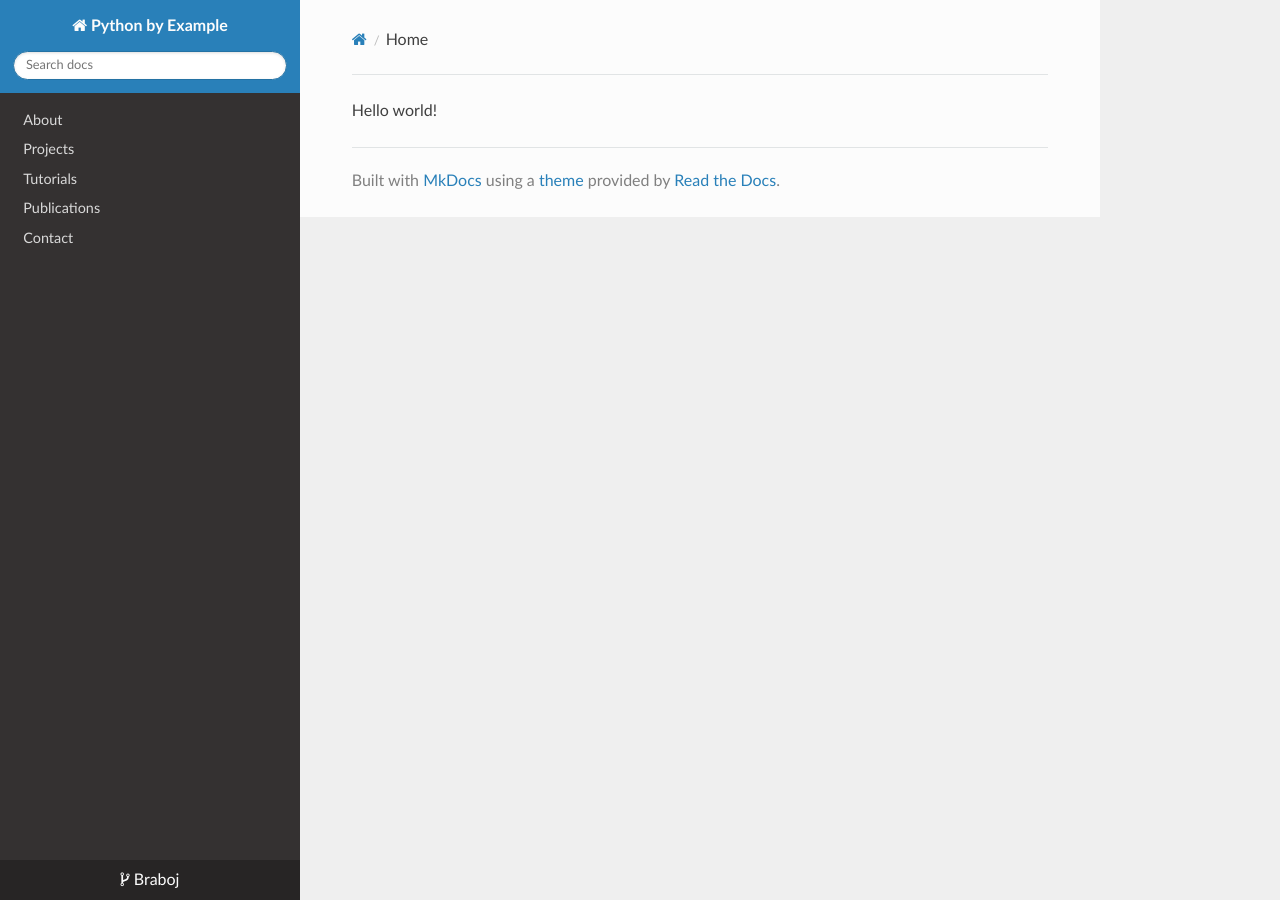
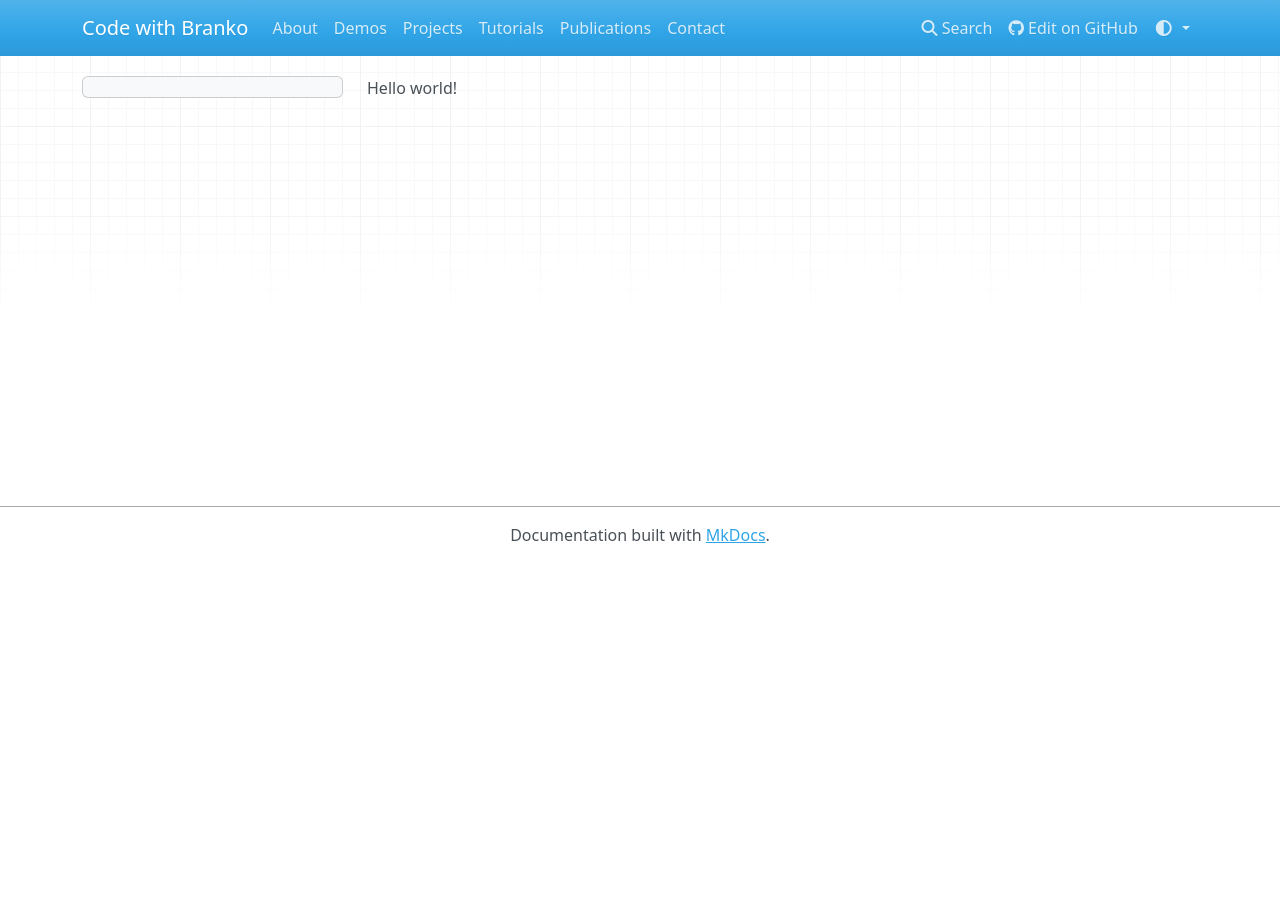
Before and after one commit to braboj/braboj.github.io, an MkDocs documentation site: the page built from docs/index.md, in a window 1280 px wide. Built offline with MkDocs 1.6.1, drawn with Linux system fonts in a browser that asks for light colours; nearby versions of some CDN libraries.

Commit message:
Update the project

```diff
--- a/mkdocs.yml
+++ b/mkdocs.yml
@@ -1,18 +1,25 @@
-site_name: Python by Example
-repo_url: https://braboj.github.io
+site_name: Code with Branko
+site_url: https://www.codewithbranko.com
 site_dir: site
 docs_dir: docs
 
+repo_url: https://github.com/braboj/braboj.github.io
+edit_uri: blob/master/docs/
+
 theme:
-  name: readthedocs
-  collapse_navigation: true
-
-plugins:
-  - search
-  - awesome-pages
+  name: mkdocs
+  color_mode: auto
+  user_color_mode_toggle: true
+  locale: en
+  highlightjs: true
+  hljs_languages:
+    - yaml
+    - django
+    - python
 
 nav:
    - About: about.md
+   - Demos: demos/
    - Projects: projects.md
    - Tutorials: tutorials.md
    - Publications: publications.md
--- a/requirements.txt
+++ b/requirements.txt
@@ -1,2 +1,4 @@
 mkdocs
 mkdocs-awesome-pages-plugin
+mkdocs-pymdownx-material-extras
+mkdocs-callouts
```
Also changed, not shown: docs/css/extra.css (added, +89 -0 lines), docs/demos/demo2.md (added, +5 -0 lines), CONTRIBUTE.md (added), docs/demos/demo1.md (renamed from docs/demos.md), 1 other file.
